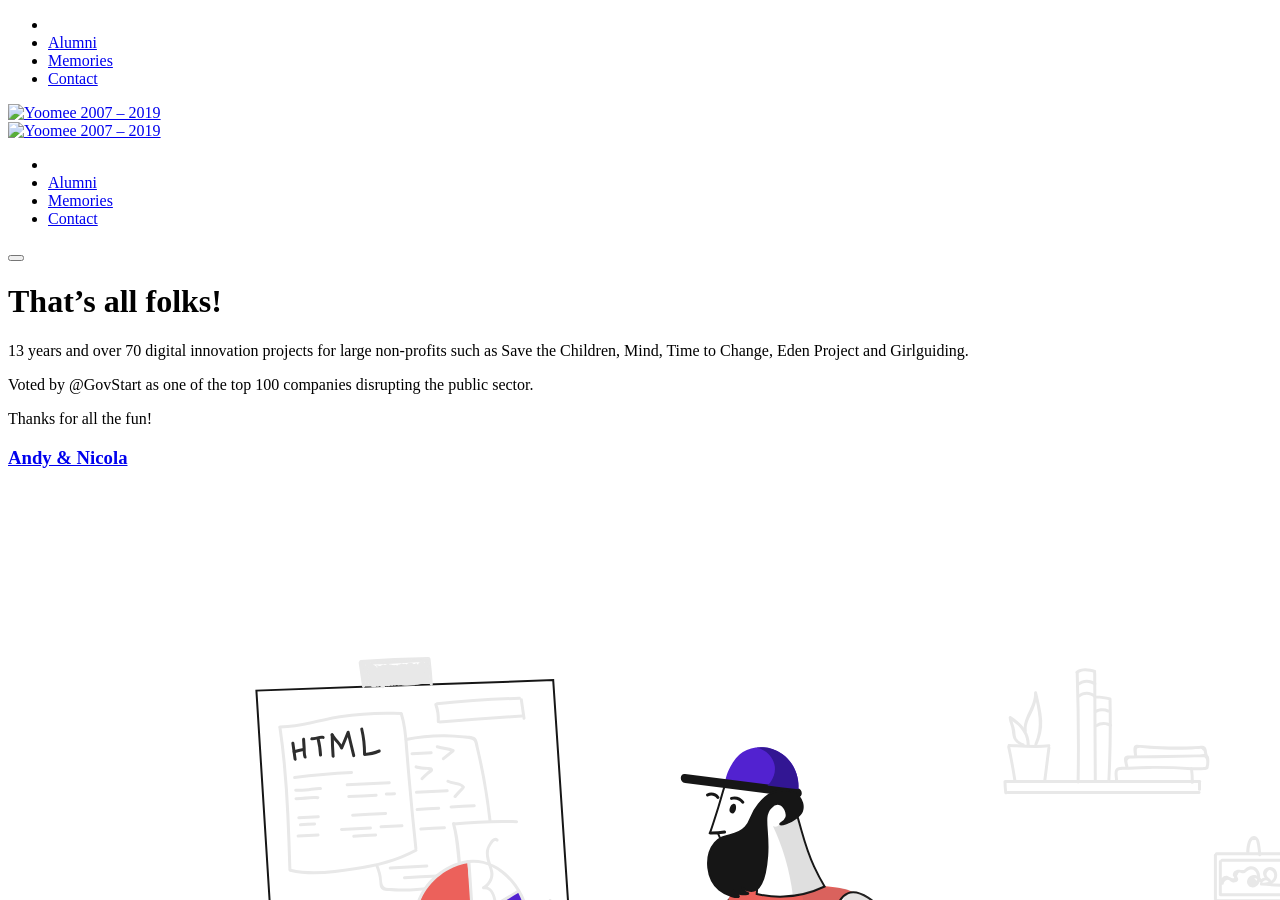
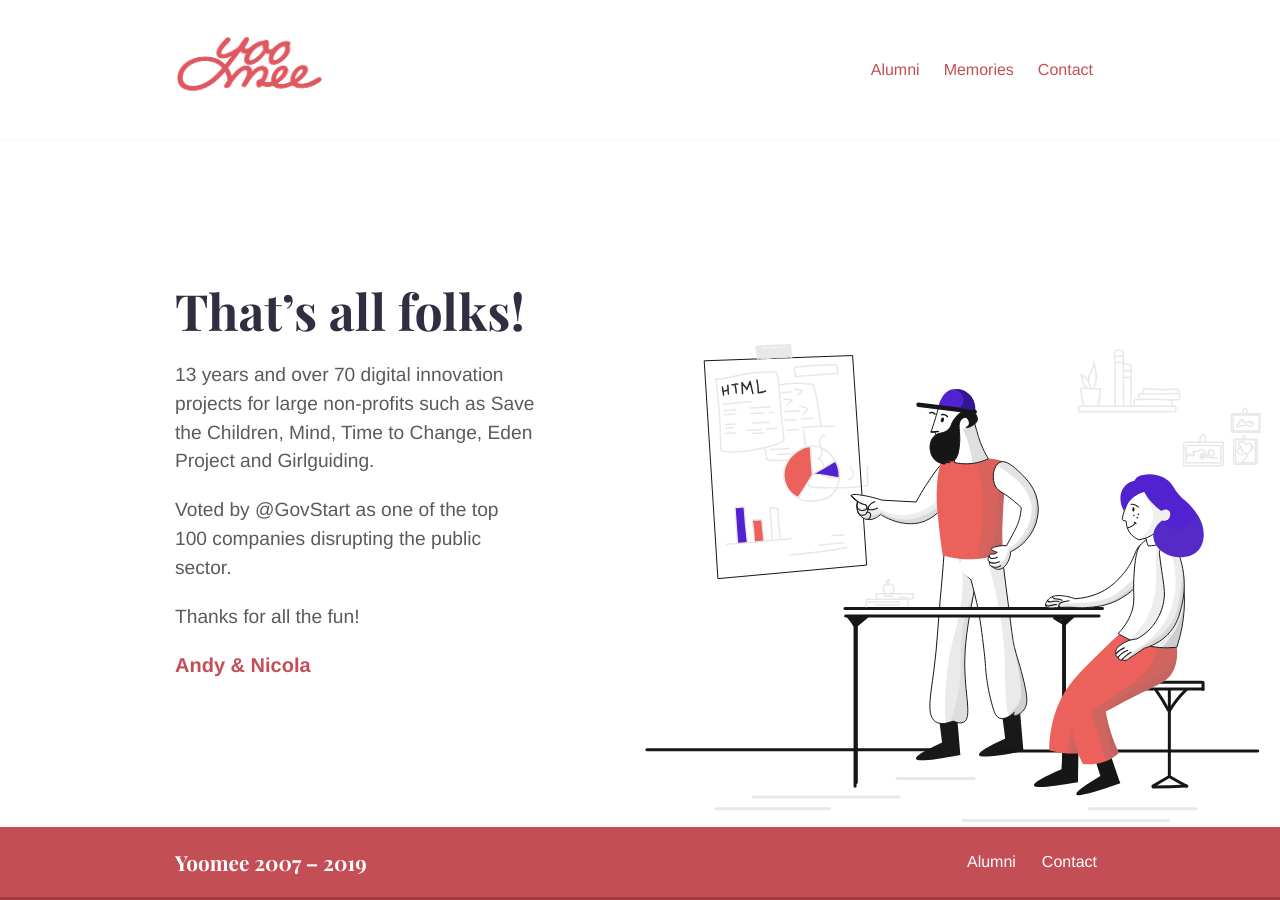
Before and after one commit to andymayer/yoomee7, a Jekyll site: the page built from index.md, in a window 1280 px wide and 900 px high. Built offline with Jekyll 4.4.1, drawn with Linux system fonts in a browser that asks for light colours; part of the change alters nothing that is shown.

Commit message:
Change url

```diff
--- a/_config.yml
+++ b/_config.yml
@@ -1,4 +1,4 @@
-baseurl: 'https://yoomee.com/'
+baseurl: '/'
 permalink: pretty
 title: 'Yoomee 2007 – 2019'
 
```
